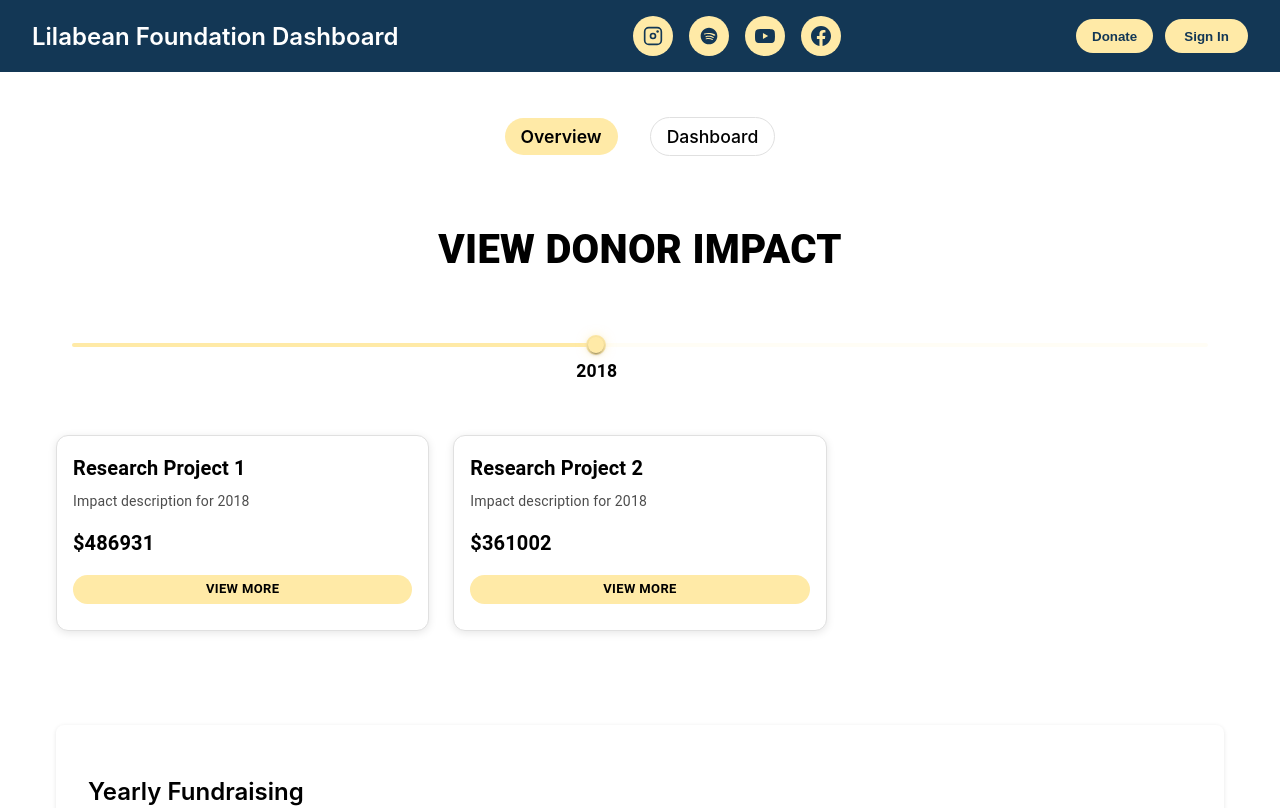
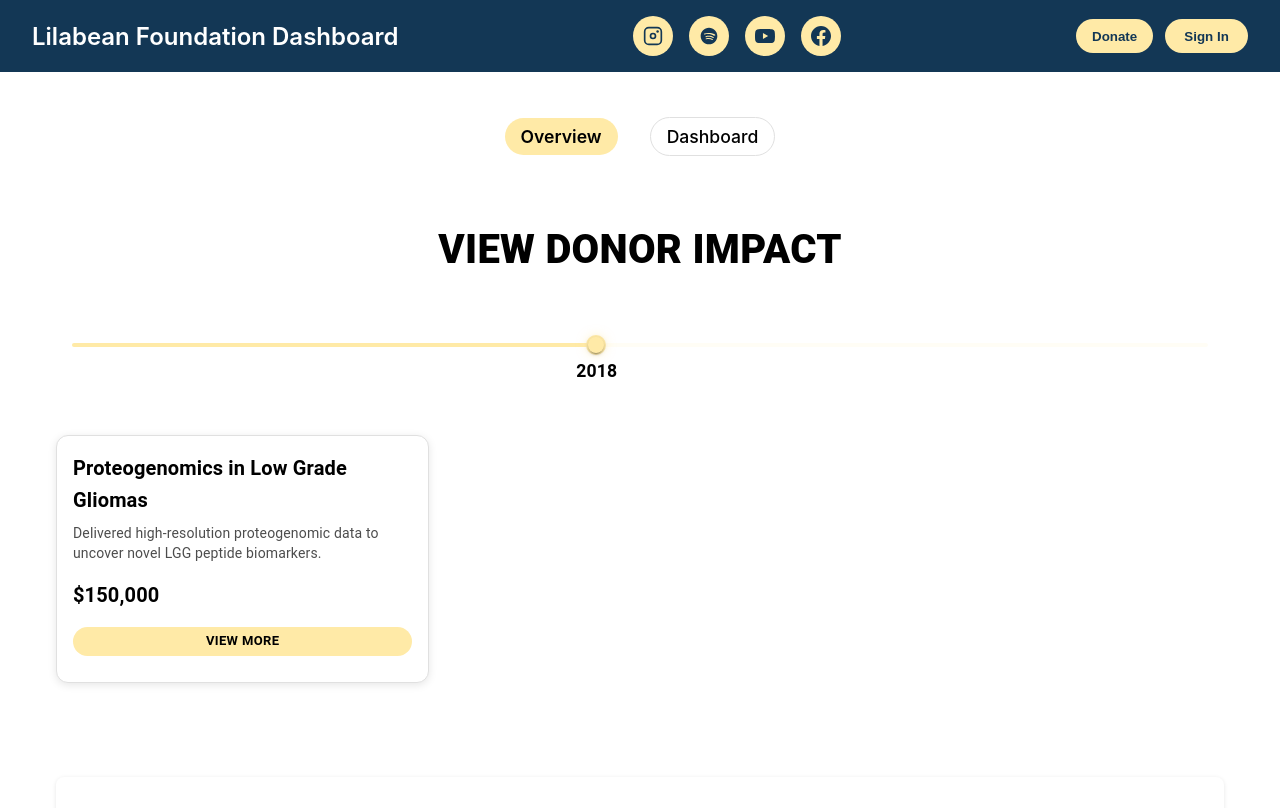
Before and after one commit to cfgcolumbus25/Team-7, a React (Vite) app in the folder frontend/: page / in a window 1280 px wide. Shown: the top 808 px of the page. Built offline with nearby package versions, Linux system fonts and the light colour scheme.

Commit message:
Populate real research data

```diff
--- a/frontend/src/components/ResearchTimeline.jsx
+++ b/frontend/src/components/ResearchTimeline.jsx
@@ -14,6 +14,7 @@ import {
 } from '@mui/material';
 import { styled } from '@mui/material/styles';
 import React, { useState } from 'react';
+import { researchData } from '../data/researchData.js';
 
 
 // container wrapper to center everything and add some padding
@@ -126,18 +127,20 @@ export default function ResearchTimeline({ selectedYear, setSelectedYear }) {
     setOpenTileId(null);
   };
 
-  // dummy data for research tiles - returns 2-3 tiles per year
+  // Get research tiles for a specific year from real data
   const getResearchTiles = (year) => {
-    const tileCount = 2 + (year % 2); // 2 or 3 tiles
-    const dummyTiles = Array.from({ length: tileCount }, (_, index) => ({
-      id: `${year}-${index + 1}`,
-      title: `Research Project ${index + 1}`,
-      impact: `Impact description for ${year}`,
-      money: `$${(Math.random() * 500000 + 100000).toFixed(0)}`,
-      summary: `This research project conducted in ${year} has made significant contributions to the field. The project focused on advancing our understanding of key research areas and has resulted in measurable improvements. Through dedicated funding and collaborative efforts, we were able to achieve breakthrough results that will benefit the community for years to come.`,
-    }));
+    // Filter real research data by year
+    const realTilesForYear = researchData
+      .filter(tile => tile.year === year)
+      .map(tile => ({
+        id: tile.id,
+        title: tile.title,
+        impact: tile.impact,
+        money: tile.money,
+        summary: tile.summary,
+      }));
 
-    // Get approved tiles from localStorage
+    // Get approved tiles from localStorage (for any manually added projects)
     const approvedTiles = JSON.parse(localStorage.getItem('approvedResearchTiles') || '[]');
     const approvedForYear = approvedTiles
       .filter(tile => tile.year === year)
@@ -149,8 +152,14 @@ export default function ResearchTimeline({ selectedYear, setSelectedYear }) {
         summary: tile.summary,
       }));
 
-    // Combine approved tiles with dummy tiles
-    return [...approvedForYear, ...dummyTiles];
+    // Combine real data with approved tiles (approved tiles take precedence if same ID)
+    const allTiles = [...realTilesForYear, ...approvedForYear];
+    // Remove duplicates by ID (keep approved tiles if duplicate)
+    const uniqueTiles = Array.from(
+      new Map(allTiles.map(tile => [tile.id, tile])).values()
+    );
+
+    return uniqueTiles;
   };
 
   const researchTiles = getResearchTiles(currentYear);
--- /dev/null
+++ b/frontend/src/data/researchData.js
@@ -0,0 +1,193 @@
+// LBF Funded Research Projects (2012–2025)
+
+export const researchData = [
+  {
+    id: "2012-project-1",
+    year: 2012,
+    title: "Human Proteome Atlas Labeling",
+    impact: "Advanced understanding of pediatric brain tumor protein profiles through proteomic analysis.",
+    money: "$50,000",
+    summary:
+      "This project at the Brain Tumor Institute at Children's National Hospital supported the Human Proteome Atlas SILAC Project. Funding covered equipment, reagents, and a physician scientist stipend to study protein roles in pediatric brain tumors using mass spectrometry.",
+  },
+  {
+    id: "2013-2015-project-1",
+    year: 2015,
+    title: "Brain Tumor Institute Support and Equipment Funding",
+    impact: "Enhanced laboratory infrastructure and research capacity for pediatric brain tumor studies.",
+    money: "$261,000",
+    summary:
+      "Between 2013–2015, multiple grants supported the Brain Tumor Institute at Children's National Hospital. Funds went toward equipment such as an HPLC unit, CellDrop counter, freezer units, and researcher salaries to advance pediatric brain cancer research.",
+  },
+  {
+    id: "2016-project-1",
+    year: 2016,
+    title: "Liquid Biopsy: Detecting Tumor Fingerprints in Cerebrospinal Fluid",
+    impact: "Pioneered cerebrospinal fluid–based biomarker detection for pediatric brain tumors.",
+    money: "$143,000",
+    summary:
+      "This grant supported three research projects in the labs of Drs. Brian Rood and Javad Nazarian at Children's National Hospital, focusing on protein biomarker screening, targeted pathway alteration, and translational research in DIPG.",
+  },
+  {
+    id: "2016-project-2",
+    year: 2016,
+    title: "Protein Biomarkers in the Cerebrospinal Fluid",
+    impact: "Integrated proteomic and genomic sequencing to identify novel tumor-specific fusions.",
+    money: "$70,000",
+    summary:
+      "Led by Dr. Brian Rood, this project created a tumor-specific protein database to map all proteins sequenced in medulloblastoma, enabling new therapeutic target identification and early detection markers.",
+  },
+  {
+    id: "2018-project-1",
+    year: 2018,
+    title: "Proteogenomics in Low Grade Gliomas",
+    impact: "Delivered high-resolution proteogenomic data to uncover novel LGG peptide biomarkers.",
+    money: "$150,000",
+    summary:
+      "This project in Dr. Rood's lab advanced research on low-grade gliomas, generating spectral data and identifying LGG-specific peptides to activate immune responses. Data was shared publicly through CAVATICA/CBTTC/Kids First.",
+  },
+  {
+    id: "2020-project-1",
+    year: 2020,
+    title: "Discovering Unique Tumor Proteins in Cerebrospinal Fluid",
+    impact: "Enabled early, personalized detection of brain tumor recurrence using protein fragments.",
+    money: "$143,000",
+    summary:
+      "Supported development of tumor-specific peptide biomarkers to customize therapy and monitor recurrence in children with brain tumors at Children's National Hospital.",
+  },
+  {
+    id: "2020-project-2",
+    year: 2020,
+    title: "Clinical Trial: Combination Therapy in Refractory Gliomas",
+    impact: "Launched national Phase I trial for resistant pediatric gliomas using dual-drug therapy.",
+    money: "$225,000",
+    summary:
+      "LBF supported a PNOC-led Phase I trial combining trametinib and everolimus to treat resistant gliomas in children, led by Dr. Lindsay Kilburn at Children's National Hospital.",
+  },
+  {
+    id: "2021-project-1",
+    year: 2021,
+    title: "Project Accelerate @ Children's Brain Tumor Network (CBTN)",
+    impact: "Accelerated data sharing and research collaboration with 7,000+ samples and 400+ projects.",
+    money: "$675,000",
+    summary:
+      "A 3-year grant supporting translational pediatric brain tumor research through Project Accelerate, providing molecular, imaging, and clinical data for AI-driven discoveries.",
+  },
+  {
+    id: "2022-project-1",
+    year: 2022,
+    title: "DMG/DIPG Research Lab Manager @ Children's National Hospital",
+    impact: "Enabled new clinical trials and attracted $8M in additional funding for the Nazarian Lab.",
+    money: "$460,000",
+    summary:
+      "This 3-year grant supported lab management infrastructure to advance DIPG and DMG research, directly leading to three new clinical trials and major funding growth.",
+  },
+  {
+    id: "2023-project-1",
+    year: 2023,
+    title: "Liquid Biopsy Fund @ Children's National Hospital",
+    impact: "Developed new liquid biopsy diagnostics to measure tumor burden in children's brains.",
+    money: "$300,000",
+    summary:
+      "A 3-year initiative to refine liquid biopsy technology, allowing doctors to detect trace tumor cells and guide treatment intensity for children with brain tumors.",
+  },
+  {
+    id: "2023-project-2",
+    year: 2023,
+    title: "Translational Imaging Acquisition for Medulloblastoma",
+    impact: "Expanded global imaging data for medulloblastoma research.",
+    money: "$40,000",
+    summary:
+      "This grant supported integration of imaging and clinical data in the CBTN database to aid global researchers, honoring LBF Hero Kasey Zachmann.",
+  },
+  {
+    id: "2023-project-3",
+    year: 2023,
+    title: "Advancing Preclinical Research for Diffuse Hemispheric Glioma (DHG)",
+    impact: "Developed new preclinical DHG models to accelerate drug discovery.",
+    money: "$50,000",
+    summary:
+      "Supported the creation of cell-line-based models for DHG, a recently identified pediatric high-grade glioma subtype, honoring LBF Hero Max Pound.",
+  },
+  {
+    id: "2023-project-4",
+    year: 2023,
+    title: "Translation of Clinical Trial Documents for CBTN and PNOC",
+    impact: "Improved accessibility for international trial participants through document translation.",
+    money: "$10,000",
+    summary:
+      "Funded translation of patient consent forms and clinical materials to broaden inclusivity in pediatric neuro-oncology trials, honoring LBF Hero Maddie Highfill.",
+  },
+  {
+    id: "2024-project-1",
+    year: 2024,
+    title: "Neonatal Ependymoma Injection Pilot Experiment",
+    impact: "Developed improved pre-clinical models using neonatal mice with intact immune systems.",
+    money: "$135,000",
+    summary:
+      "Led by Dr. Brian Rood, this pilot creates immune-competent mouse models to better study tumor-immune interactions in ependymoma. In honor of LBF Hero Cameron.",
+  },
+  {
+    id: "2024-project-2",
+    year: 2024,
+    title: "Comprehensive Data Integration and AI @ CBTN",
+    impact: "Enhanced AI pipeline and data harmonization for pediatric brain tumor research.",
+    money: "$500,000",
+    summary:
+      "A 2-year CBTN grant focusing on integrating multi-modal data and refining AI-driven insights for pediatric brain tumor research.",
+  },
+  {
+    id: "2024-project-3",
+    year: 2024,
+    title: "Expansion of CBTN Organoid Program",
+    impact: "Accelerated drug testing with 3D tumor organoids across major research sites.",
+    money: "$75,000",
+    summary:
+      "This investment expands organoid-based research at Michigan Medicine, UCSF, and CHOP, allowing real-time drug testing and targeted therapy development.",
+  },
+  {
+    id: "2024-project-4",
+    year: 2024,
+    title: "CAR T-Cell and Focused Ultrasound Therapy for Ependymoma",
+    impact: "Advanced preclinical immunotherapy approach for pediatric ependymoma.",
+    money: "$179,000",
+    summary:
+      "Led by Dr. Dalia Haydar, this project combines CAR T-cell therapy with low-frequency focused ultrasound to overcome immune suppression and the blood-brain barrier.",
+  },
+  {
+    id: "2024-project-5",
+    year: 2024,
+    title: "PNOC027 Trial for Ependymoma Expansion",
+    impact: "Enabled clinical trial expansion to include relapsed ependymoma patients.",
+    money: "N/A",
+    summary:
+      "LBF provided additional funding to finalize the PNOC027 clinical trial, which uses real-time drug screening and genomic testing to tailor treatments for relapsed ependymoma.",
+  },
+  {
+    id: "2025-project-1",
+    year: 2025,
+    title: "PNOC044 – Thyroid Hormone Therapy for Relapsed Medulloblastoma",
+    impact: "Launched first hormone-based therapy trial for relapsed pediatric medulloblastoma.",
+    money: "$340,000",
+    summary:
+      "This PNOC trial tests T3 hormone therapy in combination with chemotherapy to treat relapsed medulloblastoma, with potential for rapid clinical adoption due to existing FDA approval.",
+  },
+  {
+    id: "2025-project-2",
+    year: 2025,
+    title: "PNOC041 – Metformin Therapy for Pediatric PFA Ependymoma",
+    impact: "Began first clinical trial testing metformin as a potential therapy for PFA ependymoma.",
+    money: "$200,000",
+    summary:
+      "This international PNOC trial evaluates the anti-tumor effects of metformin in children with recurrent PFA ependymoma, aiming to introduce a safe, low-cost therapeutic option.",
+  },
+  {
+    id: "2025-project-3",
+    year: 2025,
+    title: "Tumoroid-Based Drug Screening for Low-Grade Glioma",
+    impact: "Established one of the largest LGG tumoroid collections for drug discovery.",
+    money: "$250,000",
+    summary:
+      "This project uses 3D tumoroid models to identify effective and less toxic drug combinations for pediatric low-grade glioma, advancing safer and personalized therapies.",
+  },
+];
```
